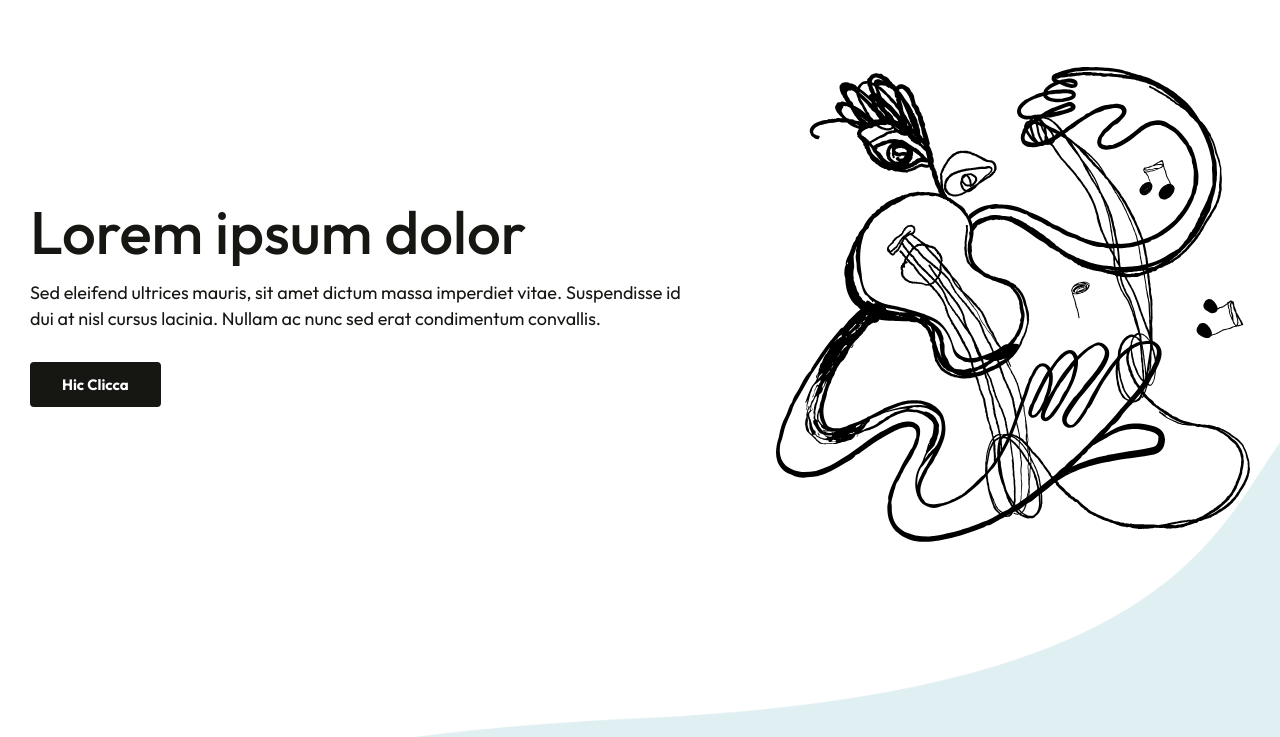
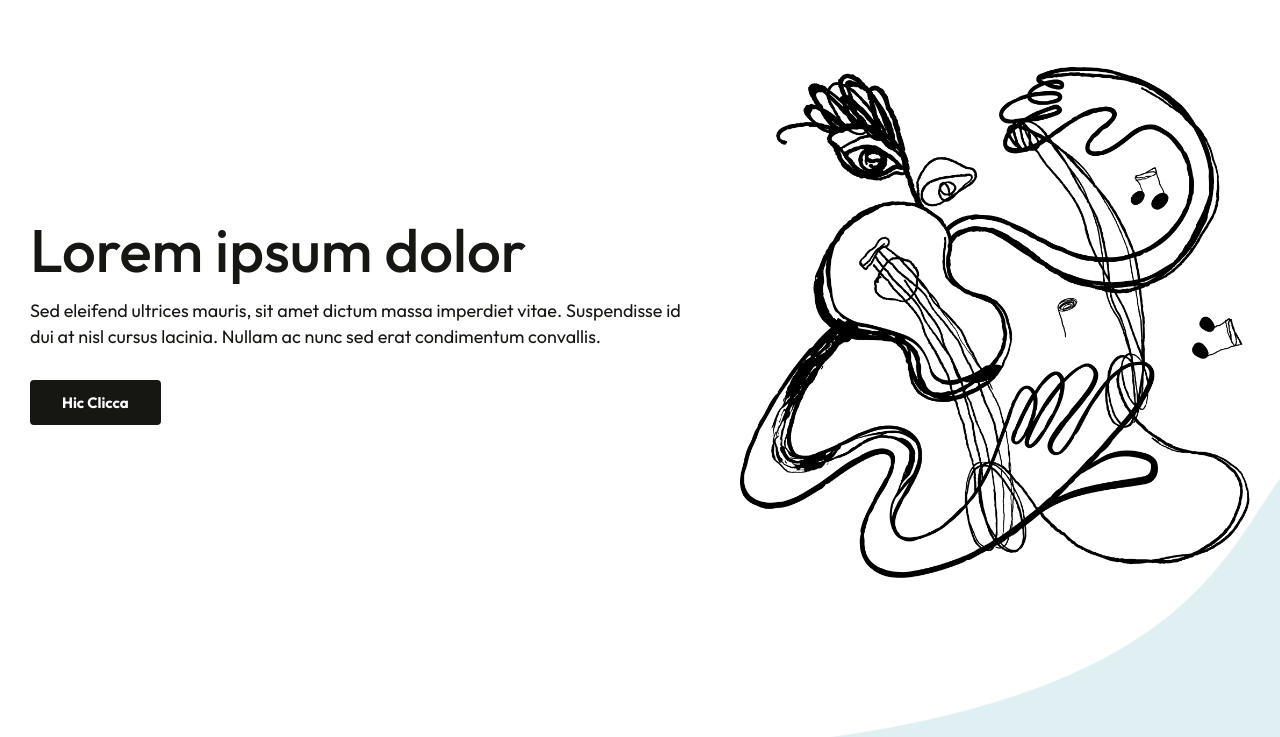
Before and after one commit to reliablepsd/sample-project, a website: page src/01-home.html in a window 1280 px wide. Shown: the part 63-800 px from the top of the page. Drawn offline with nearby package versions, Linux system fonts and the light colour scheme.

Commit message:
fix from Mary (test)

```diff
--- a/src/01-home.html
+++ b/src/01-home.html
@@ -30,7 +30,8 @@
 								<p><a href="#" class="btn">Hic Clicca</a></p>
 							</div>
 							<div>
-								<img src="assets/img/img1.svg" alt="img1">
+								<img src="assets/img/img1.png" srcset="assets/img/img1@2x.png" alt="img">
+								<!-- <img src="assets/img/img1.svg" alt="img"> -->
 							</div>
 						</div>
 					</div>
```
Also changed, not shown: src/assets/img/img1.png (added), src/assets/img/img1@2x.png (added).
